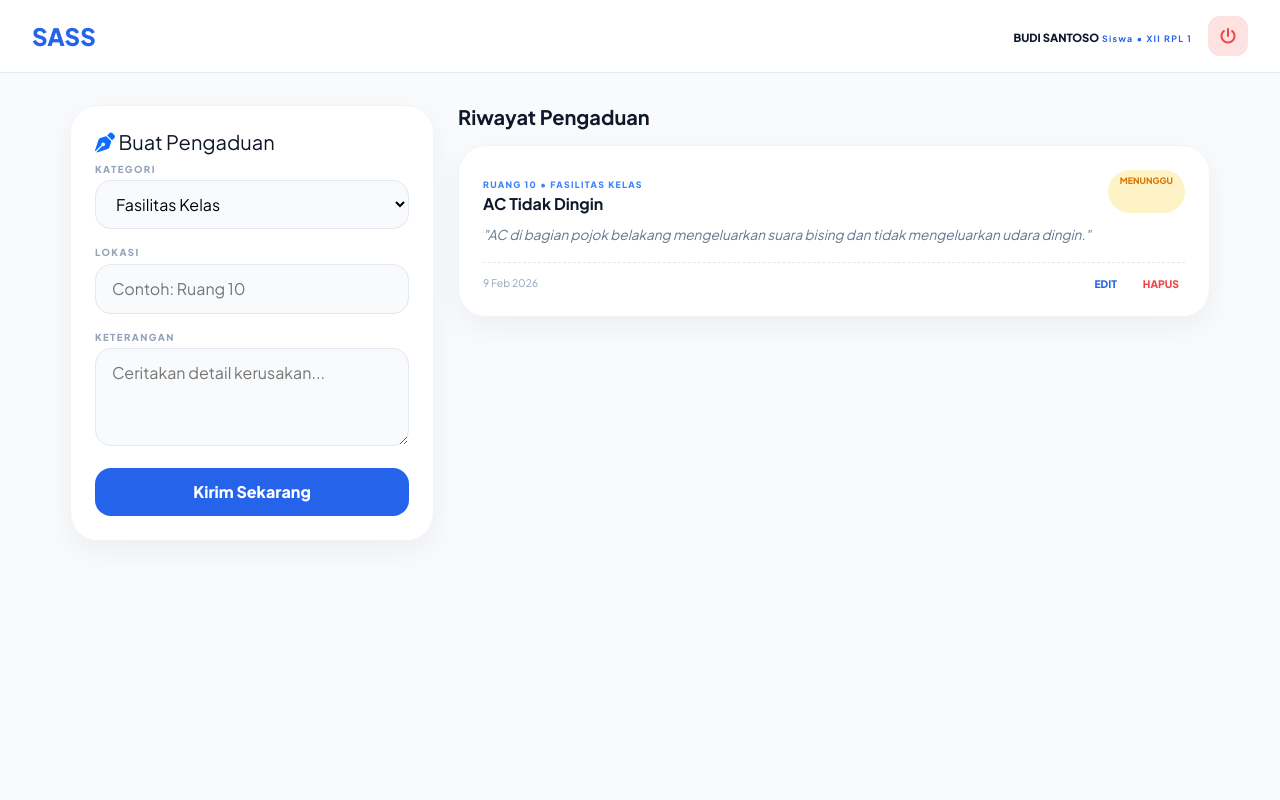
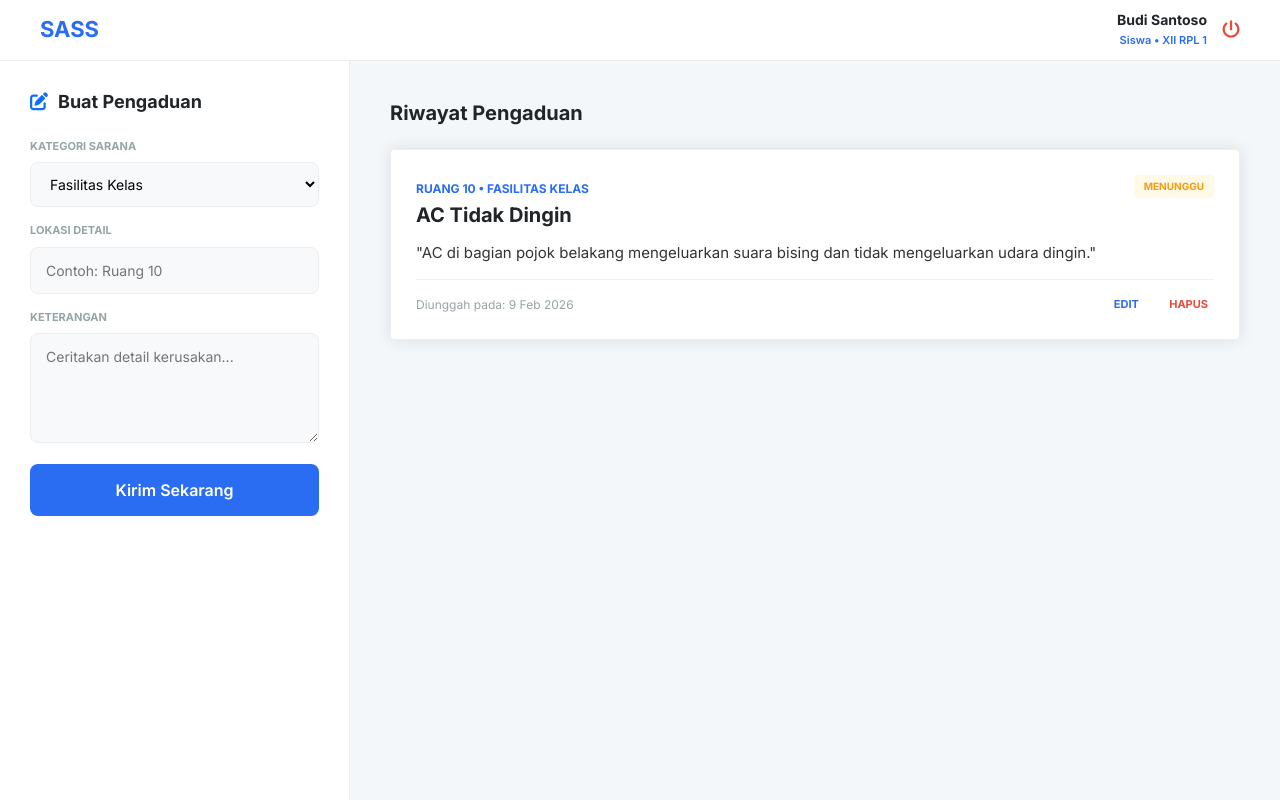
Before and after one commit to putrinabilaaw/UKKRPL, a PHP site: page /siswa_dashboard.php in a window 1280 px wide. Run offline with PHP 8.4, Linux system fonts and the light colour scheme.

Commit message:
mengubah pengaduan menjadi card, dan mengubah form pengaduan menjadi sidebar

```diff
--- a/siswa_dashboard.php
+++ b/siswa_dashboard.php
@@ -1,86 +1,277 @@
 <!DOCTYPE html>
 <html lang="id">
+
 <head>
     <meta charset="UTF-8">
     <meta name="viewport" content="width=device-width, initial-scale=1.0">
     <title>SASS - Dashboard Siswa</title>
 
-    <!-- Bootstrap -->
     <link href="https://cdn.jsdelivr.net/npm/bootstrap@5.3.2/dist/css/bootstrap.min.css" rel="stylesheet">
+    <link href="https://cdnjs.cloudflare.com/ajax/libs/font-awesome/6.5.1/css/all.min.css" rel="stylesheet">
+    <link href="https://fonts.googleapis.com/css2?family=Inter:wght@400;500;600;700&display=swap" rel="stylesheet">
 
-    <!-- Font Awesome -->
-    <link href="https://cdnjs.cloudflare.com/ajax/libs/font-awesome/6.5.1/css/all.min.css" rel="stylesheet">
+    <style>
+    :root {
+        --primary-blue: #2b6df2;
+        --bg-light: #f4f7fa;
+        --white: #ffffff;
+        --text-muted: #95a5a6;
+    }
 
-    <!-- Dashboard CSS -->
-    <link rel="stylesheet" href="assets/css/siswa.css">
+    body {
+        font-family: 'Inter', sans-serif;
+        background-color: var(--bg-light);
+        margin: 0;
+        display: flex;
+        flex-direction: column;
+        height: 100vh;
+    }
+
+    /* --- Navbar --- */
+    .dash-navbar {
+        background: var(--white);
+        padding: 12px 40px;
+        display: flex;
+        justify-content: space-between;
+        align-items: center;
+        border-bottom: 1px solid #eee;
+        z-index: 1000;
+    }
+
+    .dash-logo {
+        font-weight: 800;
+        font-size: 22px;
+        color: var(--primary-blue);
+        text-decoration: none;
+    }
+
+    .dash-user {
+        display: flex;
+        align-items: center;
+        gap: 15px;
+    }
+
+    .dash-user-info {
+        text-align: right;
+        line-height: 1.2;
+    }
+
+    .dash-name {
+        display: block;
+        font-weight: 700;
+        font-size: 14px;
+    }
+
+    .dash-role {
+        font-size: 11px;
+        color: var(--primary-blue);
+        font-weight: 600;
+    }
+
+    .dash-logout {
+        color: #e74c3c;
+        font-size: 18px;
+        text-decoration: none;
+    }
+
+    /* --- Main Layout --- */
+    .wrapper {
+        display: flex;
+        flex: 1;
+        overflow: hidden;
+    }
+
+    /* --- Sidebar (Form Pengaduan) --- */
+    .dash-sidebar {
+        width: 350px;
+        background: var(--white);
+        border-right: 1px solid #eee;
+        padding: 30px;
+        overflow-y: auto;
+    }
+
+    .sidebar-title {
+        font-size: 18px;
+        font-weight: 700;
+        margin-bottom: 25px;
+        display: flex;
+        align-items: center;
+        gap: 10px;
+    }
+
+    .dash-label {
+        font-size: 11px;
+        font-weight: 700;
+        color: var(--text-muted);
+        text-transform: uppercase;
+        margin-bottom: 8px;
+        display: block;
+    }
+
+    .dash-input {
+        width: 100%;
+        padding: 12px 15px;
+        background: #f8f9fb;
+        border: 1px solid #eee;
+        border-radius: 8px;
+        /* Lebih kotak */
+        font-size: 14px;
+        margin-bottom: 15px;
+        outline: none;
+    }
+
+    .dash-input:focus {
+        border-color: var(--primary-blue);
+        background: white;
+    }
+
+    .dash-btn {
+        width: 100%;
+        padding: 14px;
+        background: var(--primary-blue);
+        color: white;
+        border: none;
+        border-radius: 8px;
+        /* Lebih kotak */
+        font-weight: 600;
+        transition: 0.3s;
+    }
+
+    .dash-btn:hover {
+        background: #1a56d1;
+    }
+
+    /* --- Content Area --- */
+    .content-area {
+        flex: 1;
+        padding: 40px;
+        overflow-y: auto;
+    }
+
+    /* --- REVISI: CARD RIWAYAT KOTAK DENGAN SHADOW SEKELILING --- */
+    .dash-card {
+        background: var(--white);
+        border-radius: 4px;
+        /* Dibuat sangat kotak/siku */
+        padding: 25px;
+        margin-bottom: 25px;
+        /* Shadow di sekeliling (spread 10px) */
+        box-shadow: 0 0 15px rgba(0, 0, 0, 0.1);
+        border: 1px solid #eee;
+        position: relative;
+    }
+
+    .dash-card-head {
+        display: flex;
+        justify-content: space-between;
+        align-items: flex-start;
+    }
+
+    .dash-meta {
+        font-size: 12px;
+        color: var(--primary-blue);
+        font-weight: 700;
+        text-transform: uppercase;
+    }
+
+    .badge-status {
+        padding: 4px 10px;
+        border-radius: 4px;
+        /* Kotak */
+        font-size: 10px;
+        font-weight: 800;
+    }
+
+    .pending {
+        background: #fff9e6;
+        color: #f39c12;
+    }
+
+    .dash-desc {
+        font-size: 15px;
+        color: #333;
+        margin: 15px 0;
+        line-height: 1.5;
+    }
+
+    .dash-card-foot {
+        display: flex;
+        justify-content: space-between;
+        align-items: center;
+        border-top: 1px solid #f1f1f1;
+        padding-top: 15px;
+        font-size: 12px;
+        color: var(--text-muted);
+    }
+
+    .dash-action button {
+        border: none;
+        background: none;
+        font-weight: 700;
+        font-size: 11px;
+        text-transform: uppercase;
+        margin-left: 15px;
+    }
+
+    .edit {
+        color: var(--primary-blue);
+    }
+
+    .delete {
+        color: #e74c3c;
+    }
+    </style>
 </head>
+
 <body>
 
-<!-- Navbar -->
     <nav class="dash-navbar">
-    <div class="dash-logo">SASS</div>
-
+        <a href="#" class="dash-logo">SASS</a>
         <div class="dash-user">
             <div class="dash-user-info">
                 <span class="dash-name">Budi Santoso</span>
                 <span class="dash-role">Siswa • XII RPL 1</span>
             </div>
-        <a href="logout.php" class="dash-logout">
-            <i class="fas fa-power-off"></i>
-        </a>
+            <a href="#" class="dash-logout"><i class="fas fa-power-off"></i></a>
         </div>
     </nav>
 
-<!-- Content -->
-<main class="container dash-content">
-    <div class="row g-4">
-        <!-- Form Aspirasi -->
-        <div class="col-lg-4">
-            <div class="dash-card">
-                <h5 class="dash-card-title">
-                    <i class="fas fa-pen-nib text-primary"></i> Buat Pengaduan
+    <div class="wrapper">
+        <aside class="dash-sidebar">
+            <h5 class="sidebar-title">
+                <i class="fas fa-edit text-primary"></i> Buat Pengaduan
             </h5>
 
             <form id="aspForm">
-                    <div class="mb-3">
-                        <label class="dash-label">Kategori</label>
+                <label class="dash-label">Kategori Sarana</label>
                 <select id="kat" class="dash-input">
                     <option>Fasilitas Kelas</option>
-                            <option>Alat Olahraga</option>
                     <option>Laboratorium</option>
+                    <option>Toilet</option>
                 </select>
-                    </div>
 
-                    <div class="mb-3">
-                        <label class="dash-label">Lokasi</label>
+                <label class="dash-label">Lokasi Detail</label>
                 <input id="lok" type="text" class="dash-input" placeholder="Contoh: Ruang 10" required>
-                    </div>
 
-                    <div class="mb-3">
                 <label class="dash-label">Keterangan</label>
-                        <textarea id="ket" rows="3" class="dash-input" placeholder="Ceritakan detail kerusakan..." required></textarea>
-                    </div>
+                <textarea id="ket" rows="4" class="dash-input" placeholder="Ceritakan detail kerusakan..."
+                    required></textarea>
 
-                    <button type="submit" class="dash-btn">
-                        Kirim Sekarang
-                    </button>
+                <button type="submit" class="dash-btn">Kirim Sekarang</button>
             </form>
-            </div>
-        </div>
+        </aside>
 
-        <!-- Riwayat -->
-        <div class="col-lg-8">
-            <h5 class="mb-3 fw-bold">Riwayat Pengaduan</h5>
+        <main class="content-area">
+            <h5 class="mb-4 fw-bold">Riwayat Pengaduan</h5>
 
-            <div id="listAspirasi" class="d-flex flex-column gap-3">
-                <!-- Card -->
+            <div id="listAspirasi">
                 <div class="dash-card">
                     <div class="dash-card-head">
                         <div>
                             <span class="dash-meta">Ruang 10 • Fasilitas Kelas</span>
-                            <h6 class="fw-bold mb-0">AC Tidak Dingin</h6>
+                            <h5 class="fw-bold mb-0 mt-1">AC Tidak Dingin</h5>
                         </div>
-                        <span class="badge-status pending">Menunggu</span>
+                        <span class="badge-status pending">MENUNGGU</span>
                     </div>
 
                     <p class="dash-desc">
@@ -88,7 +279,7 @@
                     </p>
 
                     <div class="dash-card-foot">
-                        <span>9 Feb 2026</span>
+                        <span>Diunggah pada: 9 Feb 2026</span>
                         <div class="dash-action">
                             <button class="edit">Edit</button>
                             <button class="delete">Hapus</button>
@@ -96,42 +287,9 @@
                     </div>
                 </div>
             </div>
+        </main>
     </div>
-    </div>
-</main>
-
-<script>
-document.getElementById('aspForm').addEventListener('submit', function(e) {
-    e.preventDefault();
-
-    const lok = lok.value;
-    const kat = kat.value;
-    const ket = ket.value;
-
-    const html = `
-        <div class="dash-card">
-            <div class="dash-card-head">
-                <div>
-                    <span class="dash-meta">${lok} • ${kat}</span>
-                    <h6 class="fw-bold mb-0">Laporan Baru</h6>
-                </div>
-                <span class="badge-status pending">Menunggu</span>
-            </div>
-            <p class="dash-desc">"${ket}"</p>
-            <div class="dash-card-foot">
-                <span>Baru saja</span>
-                <div class="dash-action">
-                    <button class="edit">Edit</button>
-                    <button class="delete">Hapus</button>
-                </div>
-            </div>
-        </div>
-    `;
-
-    document.getElementById('listAspirasi').insertAdjacentHTML('afterbegin', html);
-    this.reset();
-});
-</script>
 
 </body>
+
 </html>
```
Lines whose indentation alone changed are shown as unchanged.
